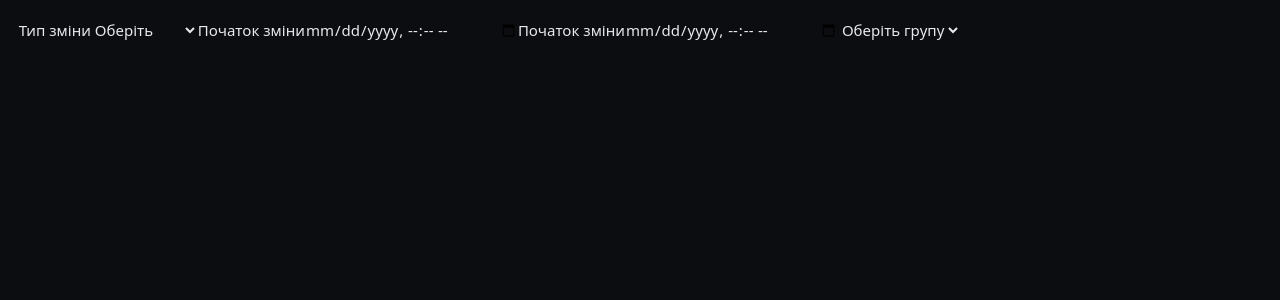
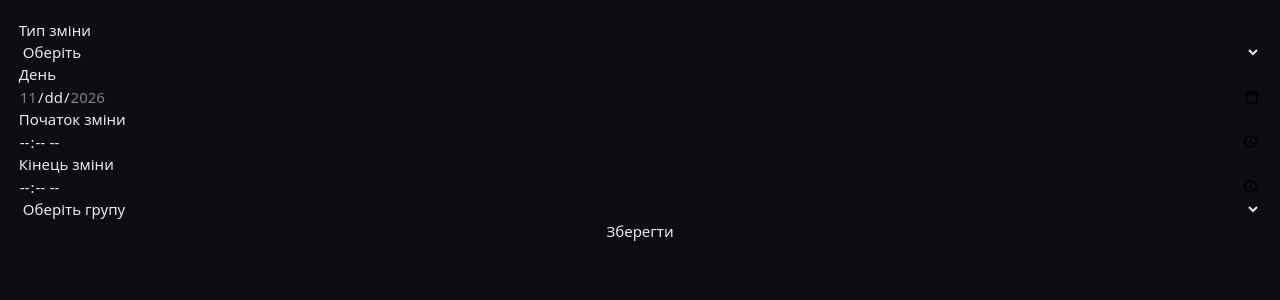
Before and after one commit to Andrey-Alohin/shift-app, a Next.js app: page /formShift in a window 1280 px wide. Shown: the top 300 px of the page. Built offline with nearby package versions, Linux system fonts and the light colour scheme; no server answers.

Commit message:
bug multiply namt

```diff
--- a/src/app/formShift/page.tsx
+++ b/src/app/formShift/page.tsx
@@ -1,12 +1,12 @@
 "use client";
 
 import { ShiftType } from "@/shared/api";
-import axios from "axios";
-import { useEffect, useState } from "react";
+import React, { SubmitEventHandler, useState } from "react";
 
 export default function ShiftForm() {
   const [formValues, setFormValues] = useState({
     type: "",
+    date: "",
     startAt: "",
     endAt: "",
     actualGroupId: "",
@@ -20,9 +20,23 @@ export default function ShiftForm() {
       [name]: value,
     }));
   };
+
+  const handleSubmit: SubmitEventHandler<HTMLButtonElement> = (e) => {
+    e.preventDefault();
+    const startAt = new Date(
+      formValues.date + formValues.startAt,
+    ).toISOString();
+    const endAt = new Date(formValues.date + formValues.endAt).toISOString();
+    console.log({
+      _id: "1",
+      ...formValues,
+      startAt,
+      endAt,
+    });
+  };
   return (
     <div className="p-5 m-auto">
-      <form>
+      <form className="flex flex-col">
         <label htmlFor="type">Тип зміни</label>
         <select name="type" value={formValues.type} onChange={handleChange}>
           <option defaultValue={""}>Оберіть</option>
@@ -31,16 +45,29 @@ export default function ShiftForm() {
           <option value={ShiftType.SickLeave}>Лікарняний</option>
           <option value={ShiftType.Vacation}>Лікарняний</option>
         </select>
+        <label htmlFor="date">День</label>
+        <input
+          min="2026-11-09"
+          max="2026-11-15"
+          type="date"
+          name="date"
+          value={formValues.date}
+          onChange={handleChange}
+        />
         <label htmlFor="startAt">Початок зміни</label>
         <input
-          type="datetime-local"
+          type="time"
+          min="08:00"
+          max="21:00"
           name="startAt"
           value={formValues.startAt}
           onChange={handleChange}
         />
-        <label htmlFor="endAt">Початок зміни</label>
+        <label htmlFor="endAt">Кінець зміни</label>
         <input
-          type="datetime-local"
+          min="08:00"
+          max="21:00"
+          type="time"
           name="endAt"
           value={formValues.endAt}
           onChange={handleChange}
@@ -55,6 +82,9 @@ export default function ShiftForm() {
           <option value="2">Відділення 2</option>
           <option value="3">Відділення 3</option>
         </select>
+        <button type="submit" onSubmit={() => handleSubmit}>
+          Зберегти
+        </button>
       </form>
     </div>
   );
--- a/src/features/shiftForm/ui/ShiftForm.tsx
+++ b/src/features/shiftForm/ui/ShiftForm.tsx
@@ -1,7 +1,7 @@
 import DynamicForm from "@/components/Form/Form";
 import { useShiftFormModel } from "../model";
 
-export default function ShiftForm({ users, groups, initialValues, onSubmit }) {
+export default function ShiftForm({ users, groups, clipShift, onSubmit }) {
   const { initialValues, validationSchema, fields, handleSubmit } =
     useShiftFormModel(users, groups, onSubmit);
 
```
